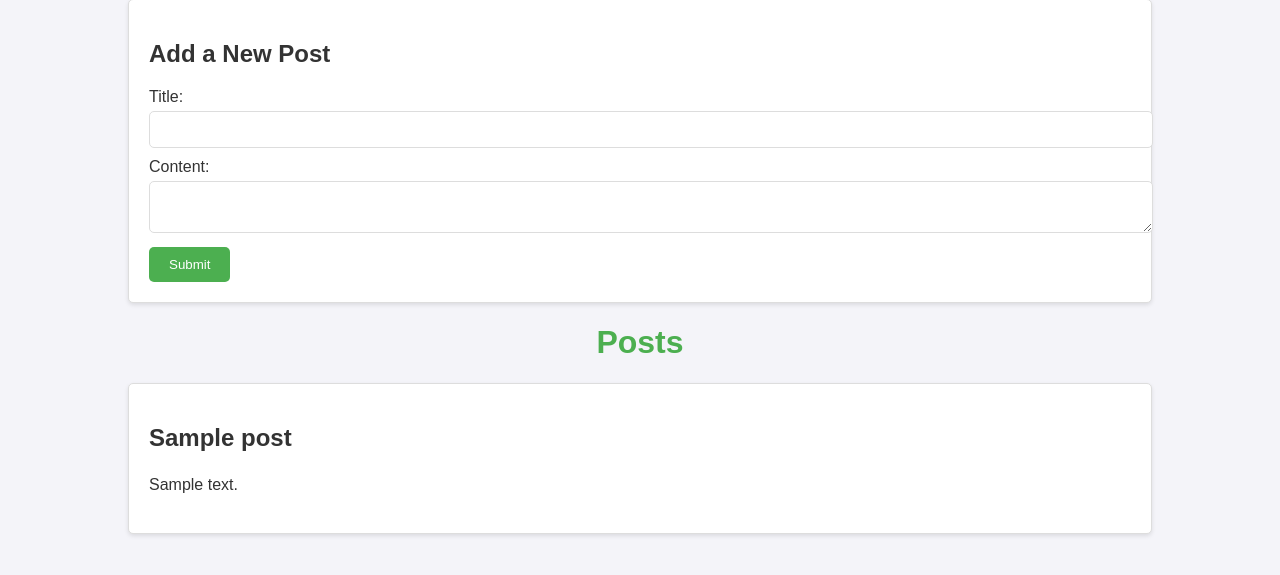
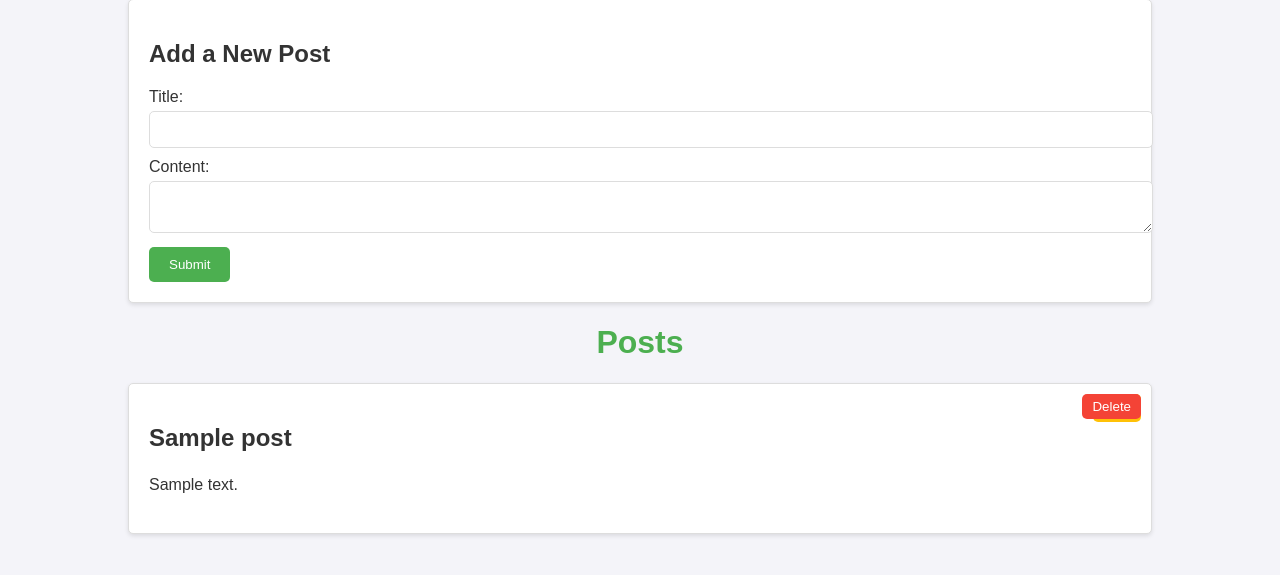
Before and after one commit to EnzoLuidge/Cloud_app, a Flask app: template templates/index.html in a window 1280 px wide. Shown: the part 21-596 px from the top of the page. Run offline with Flask 3, Linux system fonts and the light colour scheme; the template is opened without the code that fills it: most values are stand-ins (such as "Sample title", 1, 10 or a date in 2020).

Commit message:
crud html

```diff
--- a/templates/index.html
+++ b/templates/index.html
@@ -27,6 +27,7 @@
             padding: 20px;
             margin-bottom: 20px;
             box-shadow: 0 2px 4px rgba(0,0,0,0.1);
+            position: relative;
         }
         h2 {
             color: #333;
@@ -64,6 +65,34 @@
         input[type="submit"]:hover {
             background-color: #45a049;
         }
+        .edit-button, .delete-button {
+            position: absolute;
+            top: 10px;
+            right: 10px;
+            margin-left: 5px;
+        }
+        .edit-button {
+            background-color: #ffc107;
+            color: white;
+            border: none;
+            padding: 5px 10px;
+            cursor: pointer;
+            border-radius: 5px;
+        }
+        .edit-button:hover {
+            background-color: #e0a800;
+        }
+        .delete-button {
+            background-color: #f44336;
+            color: white;
+            border: none;
+            padding: 5px 10px;
+            cursor: pointer;
+            border-radius: 5px;
+        }
+        .delete-button:hover {
+            background-color: #d32f2f;
+        }
     </style>
 </head>
 <body>
@@ -83,9 +112,12 @@
             <div class="post">
                 <h2>{{ post['Title'] }}</h2>
                 <p>{{ post['Content'] }}</p>
+                <a href="{{ url_for('edit', post_id=post['Id']) }}" class="edit-button">Edit</a>
+                <form action="{{ url_for('delete', post_id=post['Id']) }}" method="post" style="display:inline;">
+                    <button type="submit" class="delete-button">Delete</button>
+                </form>
             </div>
         {% endfor %}
-
     </div>
 </body>
 </html>
```
